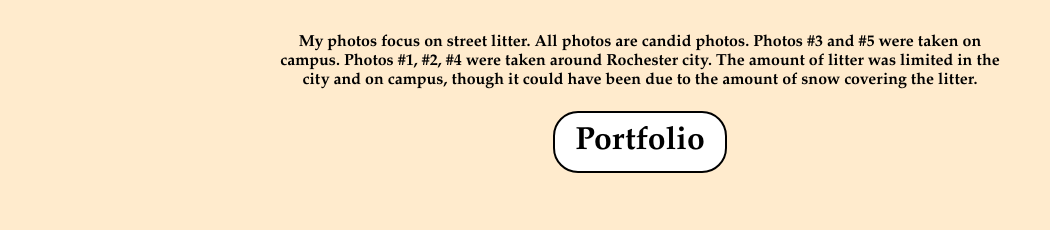
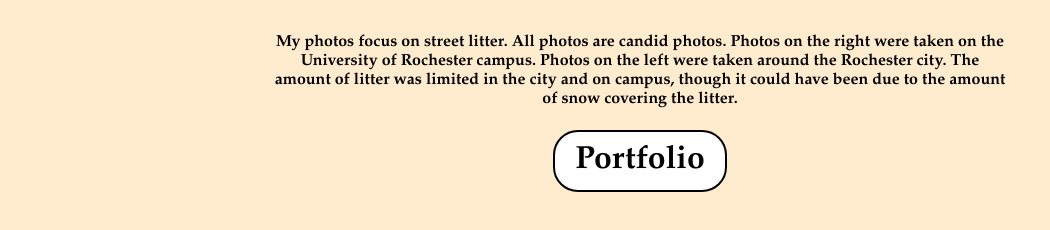
Before and after one commit to SozaFoiasJosef/DMST103FinalPortfolio, a plain HTML site: page PhotographyAssignment.html in a window 1280 px wide. Shown: the part 1849-2079 px from the top of the page, without its empty margins (0-1050 px from the left). Drawn offline with Linux system fonts and the light colour scheme.

Commit message:
Update PhotographyAssignment.html

```diff
--- a/PhotographyAssignment.html
+++ b/PhotographyAssignment.html
@@ -73,7 +73,7 @@ a:hover, a:active {
   </div>
 </div>
       <div class="center">
-          <p>My photos focus on street litter. All photos are candid photos. Photos #3 and #5 were taken on campus. Photos #1, #2, #4 were taken around Rochester city. The amount of litter was limited in the city and on campus, though it could have been due to the amount of snow covering the litter.</p>
+          <p>My photos focus on street litter. All photos are candid photos. Photos on the right were taken on the University of Rochester campus. Photos on the left were taken around the Rochester city. The amount of litter was limited in the city and on campus, though it could have been due to the amount of snow covering the litter.</p>
 		    <h1><a href="https://sozafoiasjosef.github.io/DMST103FinalPortfolio/">Portfolio</a></h1>
 	</div>
 </body>
```
